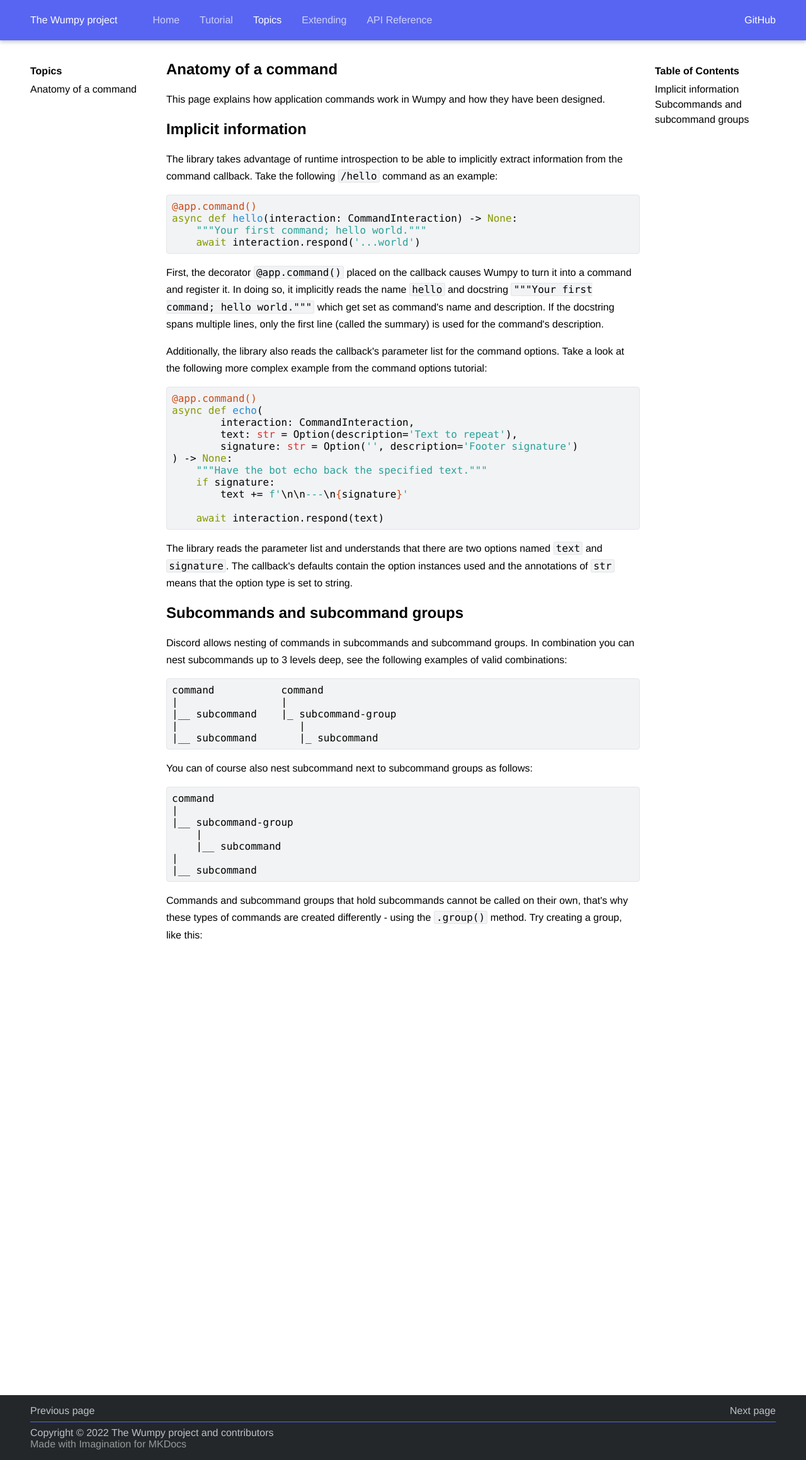
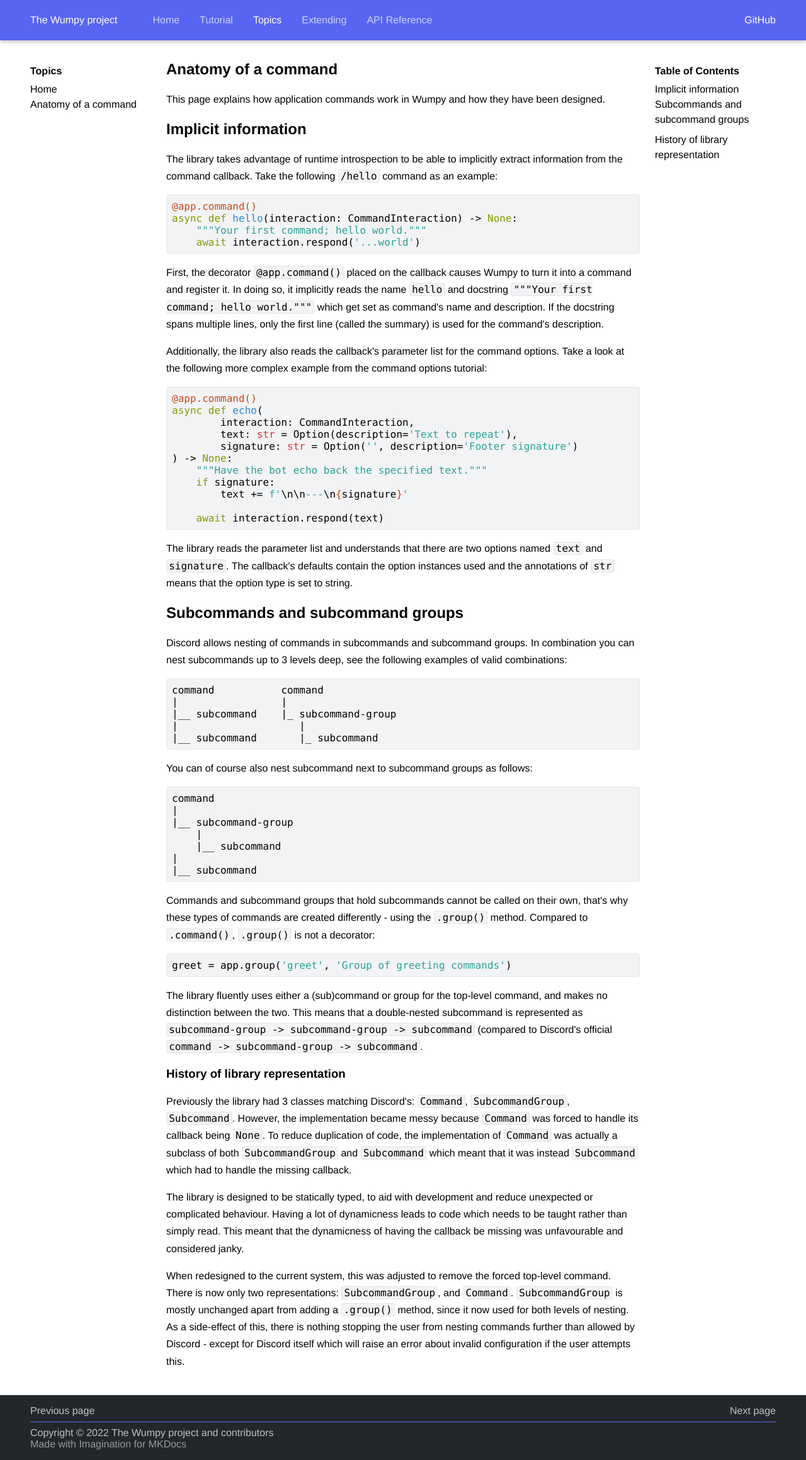
Before and after one commit to wumpyproject/docs, an MkDocs documentation site: the page built from docs/topics/anatomy-of-a-command.md, in a window 1280 px wide. Shown: the whole page at 63% size. Built offline with MkDocs 1.6.1, drawn with Linux system fonts in a browser that asks for light colours.

Commit message:
Expand topics section of documentation

````diff
--- a/docs/topics/anatomy-of-a-command.md
+++ b/docs/topics/anatomy-of-a-command.md
@@ -73,4 +73,37 @@ command
 
 Commands and subcommand groups that hold subcommands cannot be called on their
 own, that's why these types of commands are created differently - using the
-`.group()` method. Try creating a group, like this:
+`.group()` method. Compared to `.command()`, `.group()` is not a decorator:
+
+```python
+greet = app.group('greet', 'Group of greeting commands')
+```
+
+The library fluently uses either a (sub)command or group for the top-level
+command, and makes no distinction between the two. This means that a
+double-nested subcommand is represented as
+`subcommand-group -> subcommand-group -> subcommand` (compared to Discord's
+official `command -> subcommand-group -> subcommand`.
+
+### History of library representation
+
+Previously the library had 3 classes matching Discord's: `Command`,
+`SubcommandGroup`, `Subcommand`. However, the implementation became messy
+because `Command` was forced to handle its callback being `None`. To reduce
+duplication of code, the implementation of `Command` was actually a subclass
+of both `SubcommandGroup` and `Subcommand` which meant that it was instead
+`Subcommand` which had to handle the missing callback.
+
+The library is designed to be statically typed, to aid with development and
+reduce unexpected or complicated behaviour. Having a lot of dynamicness leads
+to code which needs to be taught rather than simply read. This meant that
+the dynamicness of having the callback be missing was unfavourable and
+considered janky.
+
+When redesigned to the current system, this was adjusted to remove the
+forced top-level command. There is now only two representations:
+`SubcommandGroup`, and `Command`. `SubcommandGroup` is mostly unchanged apart
+from adding a `.group()` method, since it now used for both levels of nesting.
+As a side-effect of this, there is nothing stopping the user from nesting
+commands further than allowed by Discord - except for Discord itself which will
+raise an error about invalid configuration if the user attempts this.
--- a/mkdocs.yml
+++ b/mkdocs.yml
@@ -10,6 +10,7 @@ theme:
 
 plugins:
   - mkdocstrings:
+      default_handler: python
       handlers:
         python:
           rendering:
@@ -36,6 +37,7 @@ nav:
     - Context menus: 'tutorial/context-menus.md'
 
   - Topics:
+    - 'index.md'
     - Anatomy of a command: 'topics/anatomy-of-a-command.md'
 
   - Extending:
````
Also changed, not shown: docs/topics/index.md (added, +15 -0 lines).
